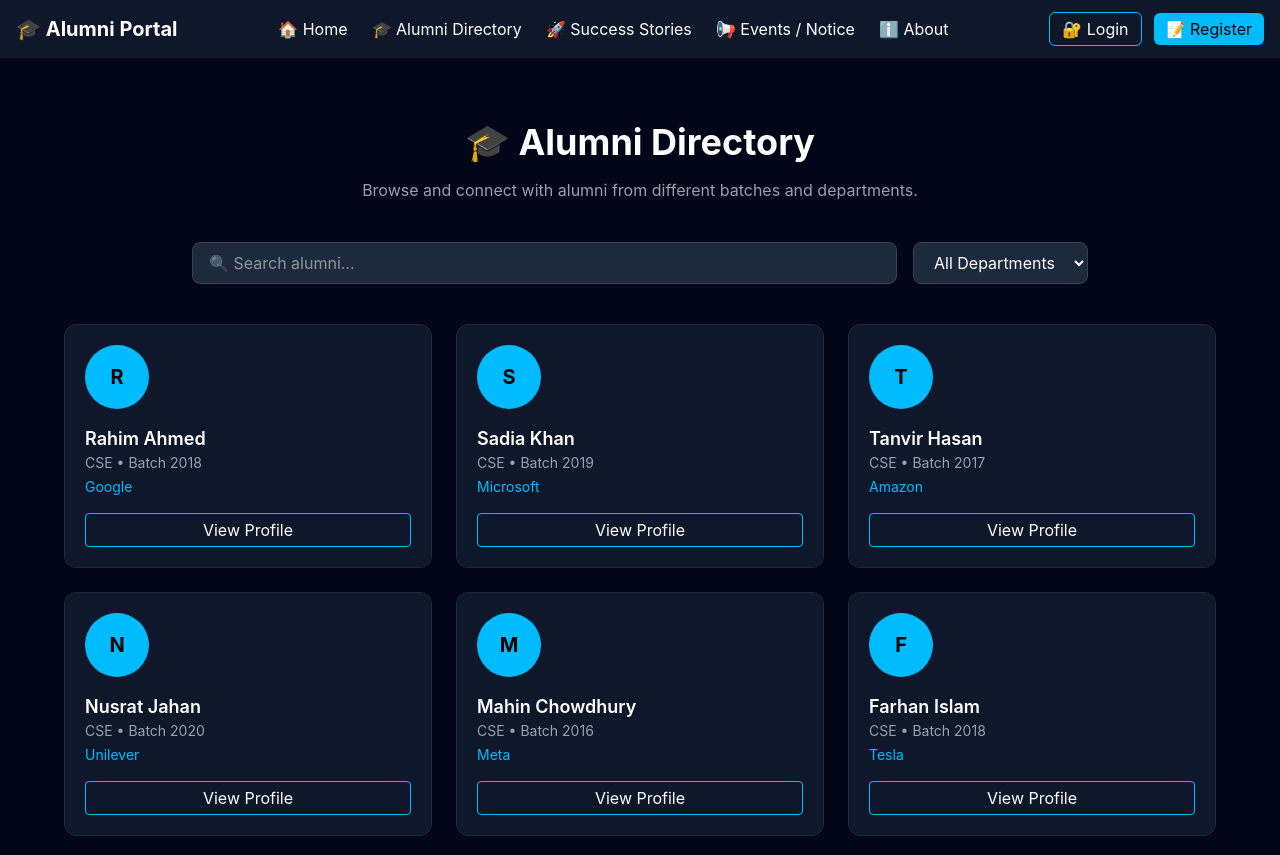
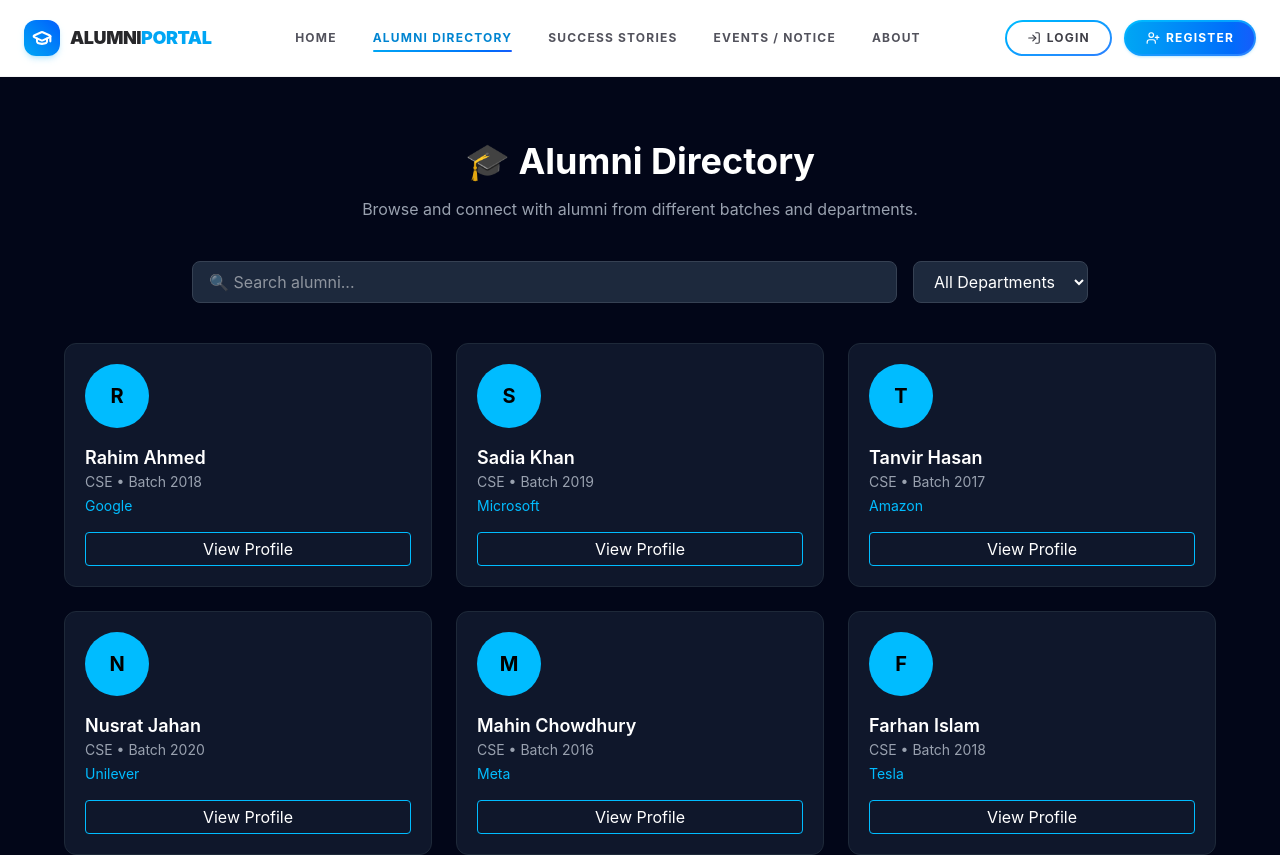
Before and after one commit to Professoramit2507/university_alumni, a React (Vite) app: page /alumni-directory in a window 1280 px wide. Shown: the top 855 px of the page. Built offline with nearby package versions, Linux system fonts and the light colour scheme.

Commit message:
Navber change

```diff
--- a/src/Components/Layout/Navber.jsx
+++ b/src/Components/Layout/Navber.jsx
@@ -1,99 +1,261 @@
-import { useState } from "react";
-import { Menu, X } from "lucide-react";
-import { Link } from "react-router";
+// import { useState } from "react";
+// import { Menu, X } from "lucide-react";
+// import { Link } from "react-router";
+
+// export default function Navbar() {
+//   const [isOpen, setIsOpen] = useState(false);
+
+//   return (
+//     <nav className="bg-slate-900 text-white shadow-md sticky top-0 z-50">
+//       <div className="max-w-7xl mx-auto px-4 py-3 flex justify-between items-center">
+//         {/* Logo */}
+//         <div className="text-xl font-bold flex items-center gap-2">
+//           <Link to={"/"}>
+//             🎓 Alumni Portal
+//           </Link>
+//         </div>
+
+//         {/* Desktop Menu */}
+//         <div className="hidden md:flex items-center gap-6">
+//           <Link to={"/"} className="hover:text-sky-400 transition">
+//             🏠 Home
+//           </Link>
+//           <Link to={"/alumni-directory"} className="hover:text-sky-400 transition">
+//             🎓 Alumni Directory
+//           </Link>
+//           {/* নতুন যুক্ত করা মেনু */}
+//           <Link to={"/success-stories"} className="hover:text-sky-400 transition">
+//             🚀 Success Stories
+//           </Link>
+//           <Link to={"/events"} className="hover:text-sky-400 transition">
+//             📢 Events / Notice
+//           </Link>
+//           <Link to={"/about"} className="hover:text-sky-400 transition">
+//             ℹ️ About
+//           </Link>
+//         </div>
+
+//         {/* Auth Buttons Desktop */}
+//         <div className="hidden md:flex items-center gap-3">
+//           <Link
+//             to={"/login"}
+//             className="border border-sky-400 px-3 py-1 rounded-md hover:bg-sky-400 hover:text-black transition"
+//           >
+//             🔐 Login
+//           </Link>
+//           <Link to={"/register"} className="bg-sky-400 text-black px-3 py-1 rounded-md hover:bg-sky-300 transition">
+//             📝 Register
+//           </Link>
+//         </div>
+
+//         {/* Mobile Menu Button */}
+//         <div className="md:hidden">
+//           <button onClick={() => setIsOpen(!isOpen)} className="cursor-pointer">
+//             {isOpen ? <X size={26} /> : <Menu size={26} />}
+//           </button>
+//         </div>
+//       </div>
+
+//       {/* Mobile Menu */}
+//       {isOpen && (
+//         <div className="md:hidden bg-slate-800 px-4 pb-4 space-y-3">
+//           <Link to={"/"} className="block hover:text-sky-400" onClick={() => setIsOpen(false)}>
+//             🏠 Home
+//           </Link>
+//           <Link to={"/alumni-directory"} className="block hover:text-sky-400" onClick={() => setIsOpen(false)}>
+//             🎓 Alumni Directory
+//           </Link>
+//           {/* মোবাইলের জন্য নতুন মেনু */}
+//           <Link to={"/success-stories"} className="block hover:text-sky-400" onClick={() => setIsOpen(false)}>
+//             🚀 Success Stories
+//           </Link>
+//           <Link to={"/events"} className="block hover:text-sky-400" onClick={() => setIsOpen(false)}>
+//             📢 Events / Notice
+//           </Link>
+//           <Link to={"/about"} className="block hover:text-sky-400" onClick={() => setIsOpen(false)}>
+//             ℹ️ About
+//           </Link>
+
+//           <hr className="border-gray-600" />
+
+//           <Link
+//             to={"/login"}
+//             className="block border border-sky-400 px-3 py-1 rounded-md text-center"
+//             onClick={() => setIsOpen(false)}
+//           >
+//             🔐 Login
+//           </Link>
+//           <Link
+//             to={"/register"}
+//             className="block bg-sky-400 text-black px-3 py-1 rounded-md text-center"
+//             onClick={() => setIsOpen(false)}
+//           >
+//             📝 Register
+//           </Link>
+//         </div>
+//       )}
+//     </nav>
+//   );
+// }
+
+
+
+import { useState, useEffect } from "react";
+import { Menu, X, GraduationCap, Home, Users, Rocket, Bell, Info, LogIn, UserPlus } from "lucide-react";
+import { Link, NavLink } from "react-router";
 
 export default function Navbar() {
   const [isOpen, setIsOpen] = useState(false);
+  const [isScrolled, setIsScrolled] = useState(false);
+
+  // স্ক্রল করলে শ্যাডো এবং ব্লার এফেক্ট পরিবর্তনের জন্য
+  useEffect(() => {
+    const handleScroll = () => {
+      setIsScrolled(window.scrollY > 20);
+    };
+    window.addEventListener("scroll", handleScroll);
+    return () => window.removeEventListener("scroll", handleScroll);
+  }, []);
+
+  const navLinks = [
+    { to: "/", label: "Home", icon: <Home className="w-4 h-4" />, end: true },
+    { to: "/alumni-directory", label: "Alumni Directory", icon: <Users className="w-4 h-4" /> },
+    { to: "/success-stories", label: "Success Stories", icon: <Rocket className="w-4 h-4" /> },
+    { to: "/events", label: "Events / Notice", icon: <Bell className="w-4 h-4" /> },
+    { to: "/about", label: "About", icon: <Info className="w-4 h-4" /> },
+  ];
 
   return (
-    <nav className="bg-slate-900 text-white shadow-md sticky top-0 z-50">
-      <div className="max-w-7xl mx-auto px-4 py-3 flex justify-between items-center">
-        {/* Logo */}
-        <div className="text-xl font-bold flex items-center gap-2">
-          <Link to={"/"}>
-            🎓 Alumni Portal
+    <nav
+      className={`sticky top-0 z-50 w-full transition-all duration-500 border-b ${
+        isScrolled
+          ? "py-3 bg-white/90 backdrop-blur-xl border-zinc-200/80 shadow-[0_10px_30px_rgba(0,0,0,0.03)]"
+          : "py-5 bg-white/60 backdrop-blur-md border-zinc-100"
+      }`}
+    >
+      <div className="max-w-7xl mx-auto px-6 flex justify-between items-center">
+
+        {/* ===== LOGO AREA ===== */}
+        <div className="flex items-center">
+          <Link to="/" className="flex items-center gap-2.5 group">
+            <div className="relative p-2 bg-gradient-to-tr from-sky-500 to-blue-600 rounded-xl text-white shadow-md shadow-sky-500/20 group-hover:scale-105 transition-transform duration-300">
+              <GraduationCap className="w-5 h-5 stroke-[2.5]" />
+            </div>
+            <span className="text-lg font-black tracking-tight text-zinc-800 uppercase font-sans">
+              Alumni<span className="text-sky-500">Portal</span>
+            </span>
           </Link>
         </div>
 
-        {/* Desktop Menu */}
-        <div className="hidden md:flex items-center gap-6">
-          <Link to={"/"} className="hover:text-sky-400 transition">
-            🏠 Home
+        {/* ===== DESKTOP NAVIGATION ===== */}
+        <div className="hidden md:flex items-center gap-1">
+          {navLinks.map((link) => (
+            <NavLink
+              key={link.to}
+              to={link.to}
+              end={link.end}
+              className={({ isActive }) =>
+                `relative flex items-center gap-2 text-xs font-bold tracking-widest uppercase px-4 py-2.5 rounded-xl transition-all duration-300 group ${
+                  isActive ? "text-sky-600" : "text-zinc-600 hover:text-zinc-900 hover:bg-zinc-50"
+                }`
+              }
+            >
+              {({ isActive }) => (
+                <>
+                  <span>{link.label}</span>
+                  {/* Sliding Underline Animation */}
+                  <span
+                    className={`absolute bottom-1 left-4 right-4 h-0.5 bg-gradient-to-r from-sky-500 to-blue-600 transition-all duration-300 rounded-full ${
+                      isActive ? "scale-x-100" : "scale-x-0 group-hover:scale-x-100"
+                    }`}
+                  />
+                </>
+              )}
+            </NavLink>
+          ))}
+        </div>
+
+        {/* ===== DESKTOP AUTH BUTTONS ===== */}
+        <div className="hidden md:flex items-center gap-3">
+          <Link to="/login">
+            <button className="relative inline-flex items-center justify-center p-0.5 overflow-hidden text-xs font-bold cursor-pointer uppercase tracking-widest text-zinc-700 rounded-full group bg-gradient-to-br from-sky-400 to-blue-500 transition duration-300">
+              <span className="relative px-5 py-2 transition-all ease-in duration-75 bg-white rounded-full group-hover:bg-opacity-0 group-hover:text-white flex items-center gap-1.5">
+                <LogIn className="w-3.5 h-3.5" />
+                <span>Login</span>
+              </span>
+            </button>
           </Link>
-          <Link to={"/alumni-directory"} className="hover:text-sky-400 transition">
-            🎓 Alumni Directory
-          </Link>
-          {/* নতুন যুক্ত করা মেনু */}
-          <Link to={"/success-stories"} className="hover:text-sky-400 transition">
-            🚀 Success Stories
-          </Link>
-          <Link to={"/events"} className="hover:text-sky-400 transition">
-            📢 Events / Notice
-          </Link>
-          <Link to={"/about"} className="hover:text-sky-400 transition">
-            ℹ️ About
+
+          <Link to="/register">
+            <button className="relative inline-flex items-center justify-center p-0.5 overflow-hidden text-xs font-bold cursor-pointer uppercase tracking-widest text-white rounded-full group bg-gradient-to-br from-sky-400 to-blue-500 transition duration-300 shadow-sm shadow-sky-500/20 hover:shadow-md hover:shadow-sky-500/30">
+              <span className="relative px-5 py-2 transition-all ease-in duration-75 bg-gradient-to-r from-sky-500 to-blue-600 rounded-full group-hover:from-sky-400 group-hover:to-blue-500 flex items-center gap-1.5">
+                <UserPlus className="w-3.5 h-3.5" />
+                <span>Register</span>
+              </span>
+            </button>
           </Link>
         </div>
 
-        {/* Auth Buttons Desktop */}
-        <div className="hidden md:flex items-center gap-3">
-          <Link
-            to={"/login"}
-            className="border border-sky-400 px-3 py-1 rounded-md hover:bg-sky-400 hover:text-black transition"
+        {/* ===== MOBILE MENU BUTTON ===== */}
+        <div className="md:hidden">
+          <button
+            onClick={() => setIsOpen(!isOpen)}
+            className="p-2 text-zinc-500 hover:text-zinc-800 focus:outline-none transition duration-300 cursor-pointer"
           >
-            🔐 Login
-          </Link>
-          <Link to={"/register"} className="bg-sky-400 text-black px-3 py-1 rounded-md hover:bg-sky-300 transition">
-            📝 Register
-          </Link>
-        </div>
-
-        {/* Mobile Menu Button */}
-        <div className="md:hidden">
-          <button onClick={() => setIsOpen(!isOpen)} className="cursor-pointer">
-            {isOpen ? <X size={26} /> : <Menu size={26} />}
+            <div className="w-6 h-5 flex flex-col justify-between items-end relative">
+              <span
+                className={`h-0.5 bg-current transition-all duration-300 ${isOpen ? "w-6 rotate-45 translate-y-2" : "w-6"}`}
+              />
+              <span
+                className={`h-0.5 bg-current transition-all duration-200 ${isOpen ? "w-0 opacity-0" : "w-4"}`}
+              />
+              <span
+                className={`h-0.5 bg-current transition-all duration-300 ${isOpen ? "w-6 -rotate-45 -translate-y-2" : "w-5"}`}
+              />
+            </div>
           </button>
         </div>
       </div>
 
-      {/* Mobile Menu */}
-      {isOpen && (
-        <div className="md:hidden bg-slate-800 px-4 pb-4 space-y-3">
-          <Link to={"/"} className="block hover:text-sky-400" onClick={() => setIsOpen(false)}>
-            🏠 Home
-          </Link>
-          <Link to={"/alumni-directory"} className="block hover:text-sky-400" onClick={() => setIsOpen(false)}>
-            🎓 Alumni Directory
-          </Link>
-          {/* মোবাইলের জন্য নতুন মেনু */}
-          <Link to={"/success-stories"} className="block hover:text-sky-400" onClick={() => setIsOpen(false)}>
-            🚀 Success Stories
-          </Link>
-          <Link to={"/events"} className="block hover:text-sky-400" onClick={() => setIsOpen(false)}>
-            📢 Events / Notice
-          </Link>
-          <Link to={"/about"} className="block hover:text-sky-400" onClick={() => setIsOpen(false)}>
-            ℹ️ About
-          </Link>
+      {/* ===== MOBILE DROPDOWN MENU ===== */}
+      <div
+        className={`lg:hidden absolute top-full left-0 w-full bg-white/98 border-b border-zinc-200 shadow-xl transition-all duration-500 ease-in-out overflow-hidden ${
+          isOpen ? "max-h-100 opacity-100 py-6 px-6" : "max-h-0 opacity-0 pointer-events-none"
+        }`}
+      >
+        <ul className="flex flex-col gap-2" onClick={() => setIsOpen(false)}>
+          {navLinks.map((link) => (
+            <li key={link.to} className="list-none">
+              <NavLink
+                to={link.to}
+                end={link.end}
+                className={({ isActive }) =>
+                  `flex items-center gap-3 px-4 py-3 text-sm font-bold uppercase tracking-wider rounded-xl transition-all duration-200 ${
+                    isActive
+                      ? "bg-sky-50 text-sky-600 border-l-4 border-sky-500"
+                      : "text-zinc-600 hover:bg-zinc-50 hover:text-zinc-900"
+                  }`
+                }
+              >
+                {link.icon}
+                <span>{link.label}</span>
+              </NavLink>
+            </li>
+          ))}
 
-          <hr className="border-gray-600" />
-
-          <Link
-            to={"/login"}
-            className="block border border-sky-400 px-3 py-1 rounded-md text-center"
-            onClick={() => setIsOpen(false)}
-          >
-            🔐 Login
-          </Link>
-          <Link
-            to={"/register"}
-            className="block bg-sky-400 text-black px-3 py-1 rounded-md text-center"
-            onClick={() => setIsOpen(false)}
-          >
-            📝 Register
-          </Link>
-        </div>
-      )}
+          {/* Mobile Auth Actions */}
+          <div className="pt-4 mt-2 border-t border-zinc-100 flex flex-col gap-2">
+            <Link to="/login" className="text-center text-sm font-bold text-zinc-700 py-3 hover:bg-zinc-50 rounded-xl transition-all flex items-center justify-center gap-2">
+              <LogIn className="w-4 h-4" />
+              <span>Login</span>
+            </Link>
+            <Link to="/register" className="text-center text-sm font-bold bg-gradient-to-r from-sky-500 to-blue-600 text-white py-3 rounded-xl shadow-md shadow-sky-500/10 flex items-center justify-center gap-2">
+              <UserPlus className="w-4 h-4" />
+              <span>Register</span>
+            </Link>
+          </div>
+        </ul>
+      </div>
     </nav>
   );
 }
```
Also changed, not shown: src/Components/Admin/AdminDashSideber.jsx (+0 -8 lines).
